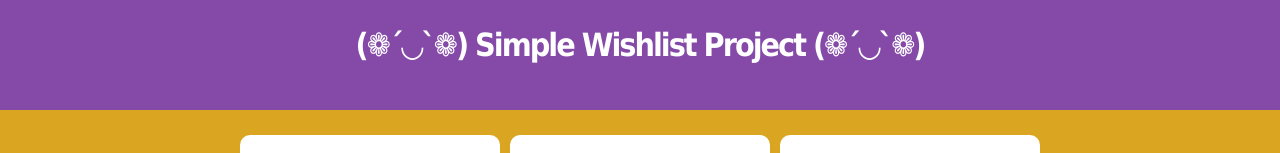
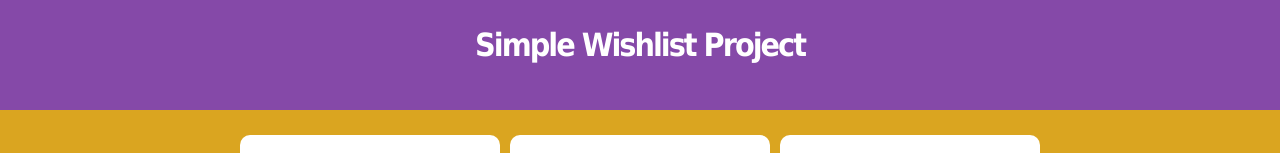
Before and after one commit to muhammadshah-45/product_wishList_cart, a plain HTML site: page index.html in a window 1280 px wide. Shown: the top 153 px of the page. Drawn offline with Linux system fonts and the light colour scheme.

Commit message:
I change structure

```diff
--- a/index.html
+++ b/index.html
@@ -10,7 +10,7 @@
 <body>
     <header>
         <h1 class="center">
-          (❁´◡`❁)  Simple Wishlist Project (❁´◡`❁)
+           Simple Wishlist Project
         </h1>
     </header>
     <main>
```
